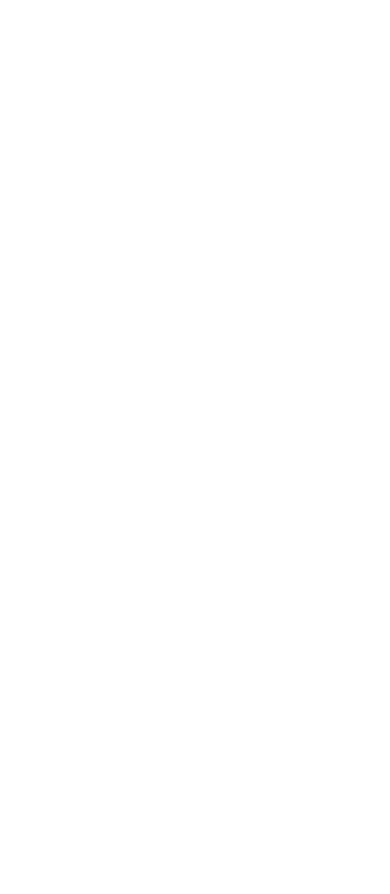
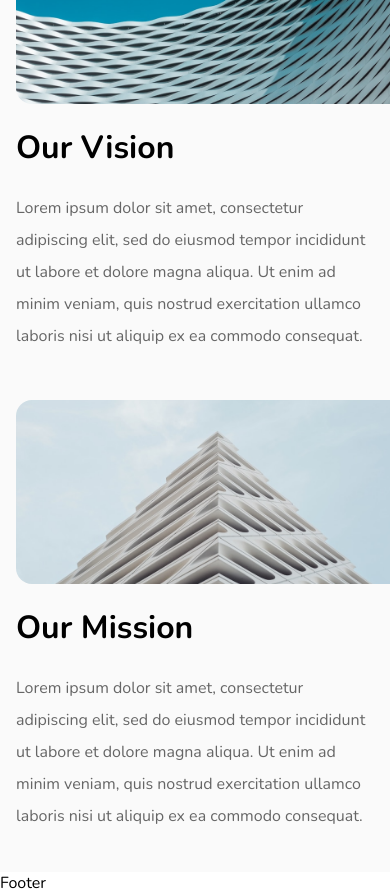
Before and after one commit to paulinasprojects/dhalem-dev, a React (Vite) app: page / in a window 390 px wide. Shown: the part 3080-3974 px from the top of the page. Before the commit the page ends 2990 px from the top, so only its background shows below. Built offline with nearby package versions, Linux system fonts and the light colour scheme.

Commit message:
added  responsive Our Vision section

```diff
--- a/src/components/featured-listings.tsx
+++ b/src/components/featured-listings.tsx
@@ -7,7 +7,9 @@
     <div className="featured-listings-container">
       <div className="featured-title-container">
         <span className="featured-listing-title">Featured Listings</span>
-        <span className="featured-listing-description">Lorem ipsum dolor sit amet, consectetur adipiscing elit, sed do eiusmod <br /> tempor incididunt ut labore et dolore magna aliqua.</span>
+        <span className="featured-listing-description">
+          Lorem ipsum dolor sit amet, consectetur adipiscing elit, sed do eiusmod <br /> tempor incididunt ut labore et dolore magna aliqua.
+        </span>
       </div>
       <div className="featured-listings-items-container">
         {featuredListingsData.map((item) => (
@@ -29,8 +31,12 @@
         ))}
       </div>
       <div className="see-more-container">
-        <span className="see-more-title">Lorem ipsum dolor sit amet, consectetur adipiscing elit, sed do <br className="featured-br" /> eiusmod tempor incididunt ut labore et dolore magna aliqua.</span>
-        <button className="seem-more-button">See more</button>
+        <span className="see-more-title">
+          Lorem ipsum dolor sit amet, consectetur adipiscing elit, sed do <br /> eiusmod tempor incididunt ut labore et dolore magna aliqua.
+        </span>
+        <button className="seem-more-button">
+          See more
+        </button>
       </div>
     </div>
   )
--- /dev/null
+++ b/src/components/our-vision.tsx
@@ -0,0 +1,27 @@
+import "@/styles/our-vision.scss";
+import ourvisionimageone from '/our-vision-image.png';
+import ourmission from "/our-vision-image-2.png";
+
+const OurVision = () => {
+  return (
+    <div className="our-vision-container">
+      {/* Flex container */}
+      <div className="grid | vision-content-container">
+        {/* Left */}
+        <div className="flex-col | left-container">
+          <span className="our-vision-title">Our Vision</span>
+          <p className="our-vision-description">Lorem ipsum dolor sit amet, consectetur adipiscing elit, sed do  eiusmod tempor incididunt ut labore et dolore magna aliqua. Ut   enim ad minim veniam, quis nostrud exercitation ullamco laboris nisi  ut aliquip ex ea commodo consequat.</p>
+          <img src={ourmission} alt="" className="our-vision-image" />
+        </div>
+        {/* Right */}
+        <div className="flex-col | right-container">
+          <img src={ourvisionimageone} alt="" className="our-vision-image" />
+          <span className="our-vision-title">Our Mission</span>
+          <p className="our-vision-description">Lorem ipsum dolor sit amet, consectetur adipiscing elit, sed do  eiusmod tempor incididunt ut labore et dolore magna aliqua. Ut  enim ad minim veniam, quis nostrud exercitation ullamco laboris nisi  ut aliquip ex ea commodo consequat.</p>
+        </div>
+      </div>
+    </div>
+  )
+}
+
+export default OurVision
--- a/src/index.scss
+++ b/src/index.scss
@@ -95,3 +95,21 @@
 .absolute {
   position: absolute;
 }
+
+.flex {
+  display: flex;
+}
+
+.flex-col {
+  display: flex;
+  flex-direction: column;
+}
+
+.flex-row {
+  display: flex;
+  flex-direction: row;
+}
+
+.grid {
+  display: grid;
+}
--- a/src/pages/home-page.tsx
+++ b/src/pages/home-page.tsx
@@ -1,11 +1,13 @@
 import FeaturedListings from "@/components/featured-listings"
 import Hero from "@/components/hero"
+import OurVision from "@/components/our-vision"
 
 const HomePage = () => {
   return (
     <>
       <Hero/>
       <FeaturedListings/>
+      <OurVision/>
     </>
   )
 }
--- /dev/null
+++ b/src/styles/our-vision.scss
@@ -0,0 +1,132 @@
+@import "./responsive.scss";
+
+.our-vision-container {
+  background-color: var(--secondary-light-gray);
+  padding-top: 80px;
+  padding-bottom: 80px;
+  padding-left: 72px;
+  padding-right: 72px;
+
+  @include md {
+    padding-top: 40px;
+    padding-bottom: 40px;
+    padding-left: 40px;
+    padding-right: 40px;
+  }
+
+  @include ms {
+    padding-left: 40px;
+    padding-right: 40px;
+  }
+
+   @include sm {
+    padding-top: 32px;
+    padding-left: 16px;
+    padding-right: 16px;
+  }
+}
+
+.vision-content-container {
+  grid-template-columns: repeat(2, minmax(0, 1fr));
+
+  @include md {
+    gap: 48px;
+  }
+
+  @include ms {
+
+  }
+
+   @include sm {
+    grid-template-columns: repeat(1, minmax(0, 1fr));
+  }
+}
+
+.left-container {
+  gap: 16px;
+
+  .our-vision-title {
+    font-size: var(--heading-three);
+    line-height: 56px;
+    font-weight: bold;
+
+    @include md {
+      font-size: var(--heading-four);
+    }
+
+    @include ms {
+     font-size: var(--heading-four);
+    }
+
+     @include sm {
+      font-size: var(--heading-four);
+      order: 2;
+    }
+
+  }
+
+  .our-vision-description {
+    color: var(--body-text);
+    font-size: var(--large);
+    line-height: 32px;
+    font-weight: normal;
+
+    @include sm {
+      order: 2;
+    }
+  }
+}
+
+.our-vision-image {
+  width: 488px;
+  height: 320px;
+  object-fit: cover;
+  border-radius: 16px;
+
+  @include md {
+    width: 400px;
+    height: 240px;
+  }
+
+  @include ms {
+    width: 284px;
+    height: 240px;
+  }
+
+   @include sm {
+    width: 400px;
+    height: 184px;
+    order: 1;
+  }
+}
+
+.right-container {
+  gap: 16px;
+
+  .our-vision-title {
+    font-size: var(--heading-three);
+    line-height: 56px;
+    font-weight: bold;
+
+    @include md {
+      font-size: var(--heading-four);
+    }
+
+    @include ms {
+     font-size: var(--heading-four);
+    }
+
+     @include sm {
+      font-size: var(--heading-four);
+      order: 2;
+    }
+  }
+
+  .our-vision-description {
+    color: var(--body-text);
+    font-size: var(--large);
+    line-height: 32px;
+    font-weight: normal;
+    order: 2;
+  }
+}
```
Also changed, not shown: public/our-vision-image-2.png (added), public/our-vision-image.png (added).
